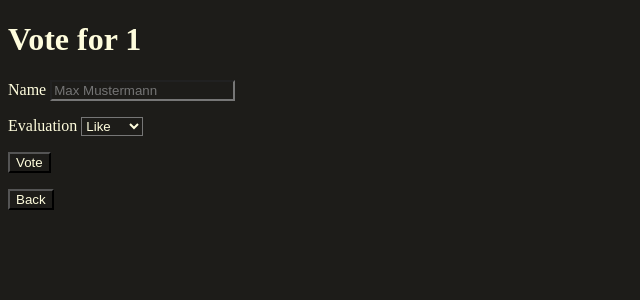
After one commit to max-moser/coffee-sentiments, a Flask app: page /vote/1 in a window 1280 px wide. The commit adds this page. Shown: the top 300 px of the page, without its empty margins (0-640 px from the left). Run offline with Flask 3, Linux system fonts and the light colour scheme; parts of the project's set-up code (start-up, migrations or seed data) failed here and were passed over.

Commit message:
Add UI form for voting on coffee

```diff
--- a/app.py
+++ b/app.py
@@ -2,16 +2,30 @@ from enum import IntEnum
 from typing import Dict, List, Tuple
 from uuid import uuid4
 
-from flask import Flask, current_app, jsonify, render_template, request
+from flask import (
+    Flask,
+    current_app,
+    flash,
+    jsonify,
+    redirect,
+    render_template,
+    request,
+    url_for,
+)
 from flask_sqlalchemy import SQLAlchemy
 from sqlalchemy.exc import IntegrityError, NoResultFound
 
 app = Flask("coffee")
 app.config.from_pyfile("coffee.cfg")
+app.config.from_prefixed_env("COFFEE")
 app.template_folder = "templates"
+app.static_folder = "static"
 sa = SQLAlchemy(app)
 
-if "ADMIN_TOKEN" not in app.config:
+if app.config.get("SECRET_KEY", None) is None:
+    raise RuntimeError("The application config has no SECRET_KEY value")
+
+if app.config.get("ADMIN_TOKEN", None) is None:
     token = str(uuid4())
     print(f"admin token: {token}")
     app.config["ADMIN_TOKEN"] = token
@@ -90,7 +104,7 @@ def display_vote(vote: VoteEnum) -> str:
     elif vote == VoteEnum.Downvote:
         value = "dislike"
 
-    return value
+    return f"<span class='vote {value}'>{value}</span>"
 
 
 @app.route("/")
@@ -99,7 +113,42 @@ def show_overview():
     return render_template("overview.jinja", votes=votes)
 
 
-@app.route("/export")
+@app.route("/vote/<string:coffee_variant>", methods=["GET", "POST"])
+def vote_form(coffee_variant: str):
+    if request.method == "POST":
+        success = True
+        try:
+            values = request.values.to_dict()
+            vote = VoteEnum(int(values["vote"]))
+            name = values["name"]
+
+            success, message = _add_vote(coffee_variant, name, vote)
+            if success:
+                flash(message, "message")
+                return redirect(url_for("show_overview"))
+            else:
+                flash(message, "error")
+
+        except KeyError as e:
+            flash(f"missing the required value for {e}", "error")
+
+        except ValueError:
+            flash("unexpected value for the vote", "error")
+
+        except Exception as e:
+            current_app.logger.error(e)
+            flash("unexpected error", "error")
+
+        return (
+            render_template("vote_form.jinja", coffee_variant=coffee_variant),
+            400,
+        )
+
+    else:
+        return render_template("vote_form.jinja", coffee_variant=coffee_variant)
+
+
+@app.route("/api/export")
 def export():
     votes = {
         variant: {
@@ -110,7 +159,7 @@ def export():
     return jsonify(votes)
 
 
-@app.route("/variants", methods=["POST"])
+@app.route("/api/variants", methods=["POST"])
 def add_coffee_variant():
     try:
         values = request.values.to_dict()
@@ -141,7 +190,7 @@ def add_coffee_variant():
         return jsonify({"message": e}), 400
 
 
-@app.route("/vote", methods=["POST"])
+@app.route("/api/vote", methods=["POST"])
 def add_vote():
     try:
         values = request.values.to_dict()
--- /dev/null
+++ b/static/styles.css
@@ -0,0 +1,21 @@
+*, html {
+    background-color: #1d1c19 !important;
+    color: #fffddd;
+}
+span.vote.like {
+    color: rgb(188, 244, 148) !important;
+}
+span.vote.dislike, .flash.error {
+    color: rgb(190, 69, 56) !important;
+}
+a {
+    color: #7399be !important;
+    text-decoration: none;
+    font-weight: bold;
+}
+ul {
+    list-style: circle;
+}
+ul.flashes {
+    list-style: none;
+}
--- /dev/null
+++ b/templates/vote_form.jinja
@@ -0,0 +1,37 @@
+<!DOCTYPE html>
+<html>
+    <head>
+        <title>Vote for {{ coffee_variant }}</title>
+        <link rel="stylesheet" href="{{ url_for('static', filename='styles.css') }}" />
+    </head>
+    <body>
+        {%- with messages = get_flashed_messages(with_categories=true) %}
+            {%- if messages %}
+                <ul class="flashes">
+                {%- for category, message in messages %}
+                    <li class="flash {{ category }}">{{ message }}</li>
+                {%- endfor %}
+                </ul>
+            {%- endif %}
+        {%- endwith %}
+        <h1>Vote for {{ coffee_variant }}</h1>
+        <form method="POST">
+            <p>
+                <label for="name">Name</label>
+                <input type="text" id="name" name="name" placeholder="Max Mustermann" />
+            </p>
+            <p>
+                <label for="vote">Evaluation</label>
+                <select id="vote" name="vote">
+                    <option value="1" selected>Like</option>
+                    <option value="0">Dislike</option>
+                </select>
+            </p>
+            <p>
+                <input type="submit" value="Vote" />
+            </p>
+        </form>
+
+        <a href="{{ url_for('show_overview') }}"><button>Back</button></a>
+    </body>
+</html>
```
Also changed, not shown: templates/overview.jinja (+12 -2 lines).
